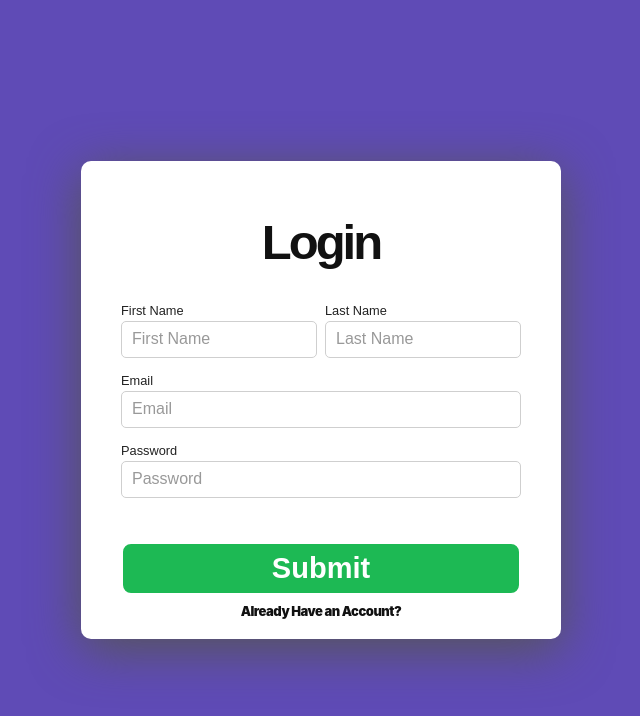
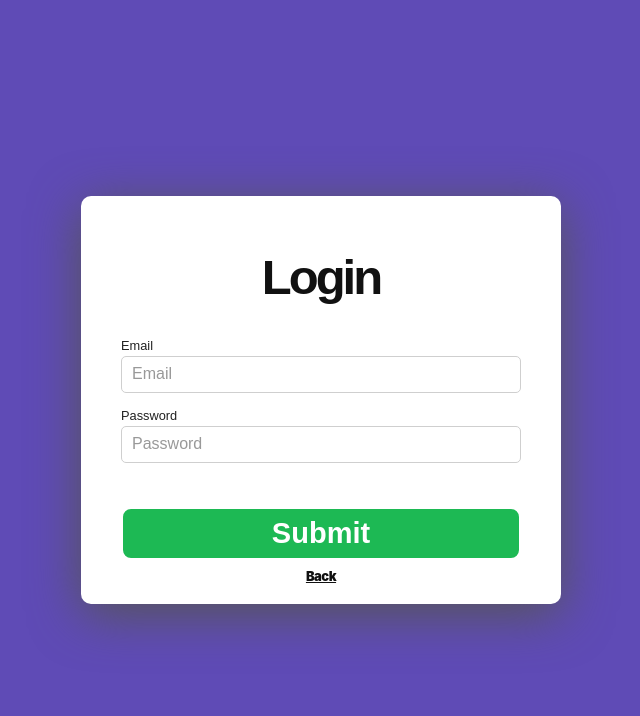
Before and after one commit to swizkhalifaa/React-First-Website, a React (Create React App) app: page /login in a window 1280 px wide. Shown: the top 716 px of the page, without its empty margins (319-959 px from the left). Built offline with nearby package versions, Linux system fonts and the light colour scheme; the HTML template or start-up script is replaced by a standard one.

Commit message:
UI Tweaks

```diff
--- a/package.json
+++ b/package.json
@@ -11,7 +11,8 @@
     "react": "^16.13.1",
     "react-dom": "^16.13.1",
     "react-router-dom": "^5.1.2",
-    "react-scripts": "3.4.1"
+    "react-scripts": "3.4.1",
+    "redux": "^4.0.5"
   },
   "scripts": {
     "start": "react-scripts start",
--- a/src/App.css
+++ b/src/App.css
@@ -120,7 +120,7 @@ input.error {
   cursor: pointer;
 }
 
-.createAccount small {
+.createAccount a {
   color: #111;
   font-weight: lighter;
   font-weight: 900;
@@ -128,7 +128,7 @@ input.error {
   font-size: 13px;
 }
 
-.createAccount small:hover {
+a:hover {
   color: #1db954;
   font-weight: lighter;
   font-weight: 900;
--- a/src/pages/login.js
+++ b/src/pages/login.js
@@ -1,5 +1,6 @@
 import React, { Component } from "react";
 import "../App.css";
+import { Link } from "react-router-dom";
 
 const emailRegex = RegExp(
   /^[a-zA-Z0-9.!#$%&’*+/=?^_`{|}~-]+@[a-zA-Z0-9-]+(?:\.[a-zA-Z0-9-]+)*$/
@@ -93,34 +94,6 @@ class Login extends Component {
         <div className="form-wrapper">
           <h1>Login</h1>
           <form onSubmit={this.handleSubmit} noValidate>
-            <div className="firstName">
-              <label htmlFor="firstName">First Name</label>
-              <input
-                className={formErrors.firstName.length > 0 ? "error" : null}
-                placeholder="First Name"
-                type="text"
-                name="firstName"
-                noValidate
-                onChange={this.handleChange}
-              />
-              {formErrors.firstName.length > 0 && (
-                <span className="errorMessage">{formErrors.firstName}</span>
-              )}
-            </div>
-            <div className="lastName">
-              <label htmlFor="lastName">Last Name</label>
-              <input
-                className={formErrors.lastName.length > 0 ? "error" : null}
-                placeholder="Last Name"
-                type="text"
-                name="lastName"
-                noValidate
-                onChange={this.handleChange}
-              />
-              {formErrors.lastName.length > 0 && (
-                <span className="errorMessage">{formErrors.lastName}</span>
-              )}
-            </div>
             <div className="email">
               <label htmlFor="email">Email</label>
               <input
@@ -151,7 +124,7 @@ class Login extends Component {
             </div>
             <div className="createAccount">
               <button type="submit">Submit</button>
-              <small>Already Have an Account?</small>
+              <Link to="/register">Back</Link>
             </div>
           </form>
         </div>
--- a/src/pages/register.js
+++ b/src/pages/register.js
@@ -1,5 +1,6 @@
 import React, { Component } from "react";
 import "../App.css";
+import { Link } from "react-router-dom";
 
 const emailRegex = RegExp(
   /^[a-zA-Z0-9.!#$%&’*+/=?^_`{|}~-]+@[a-zA-Z0-9-]+(?:\.[a-zA-Z0-9-]+)*$/
@@ -91,7 +92,7 @@ class Register extends Component {
     return (
       <div className="wrapper">
         <div className="form-wrapper">
-          <h1>Register Account</h1>
+          <h1>Sign Up</h1>
           <form onSubmit={this.handleSubmit} noValidate>
             <div className="firstName">
               <label htmlFor="firstName">First Name</label>
@@ -151,7 +152,7 @@ class Register extends Component {
             </div>
             <div className="createAccount">
               <button type="submit">Submit</button>
-              <small>Already Have an Account?</small>
+              <Link to="/login">Already Have an Account?</Link>
             </div>
           </form>
         </div>
```
Also changed, not shown: 1 other file (tests, documents, lock files or other folders).
